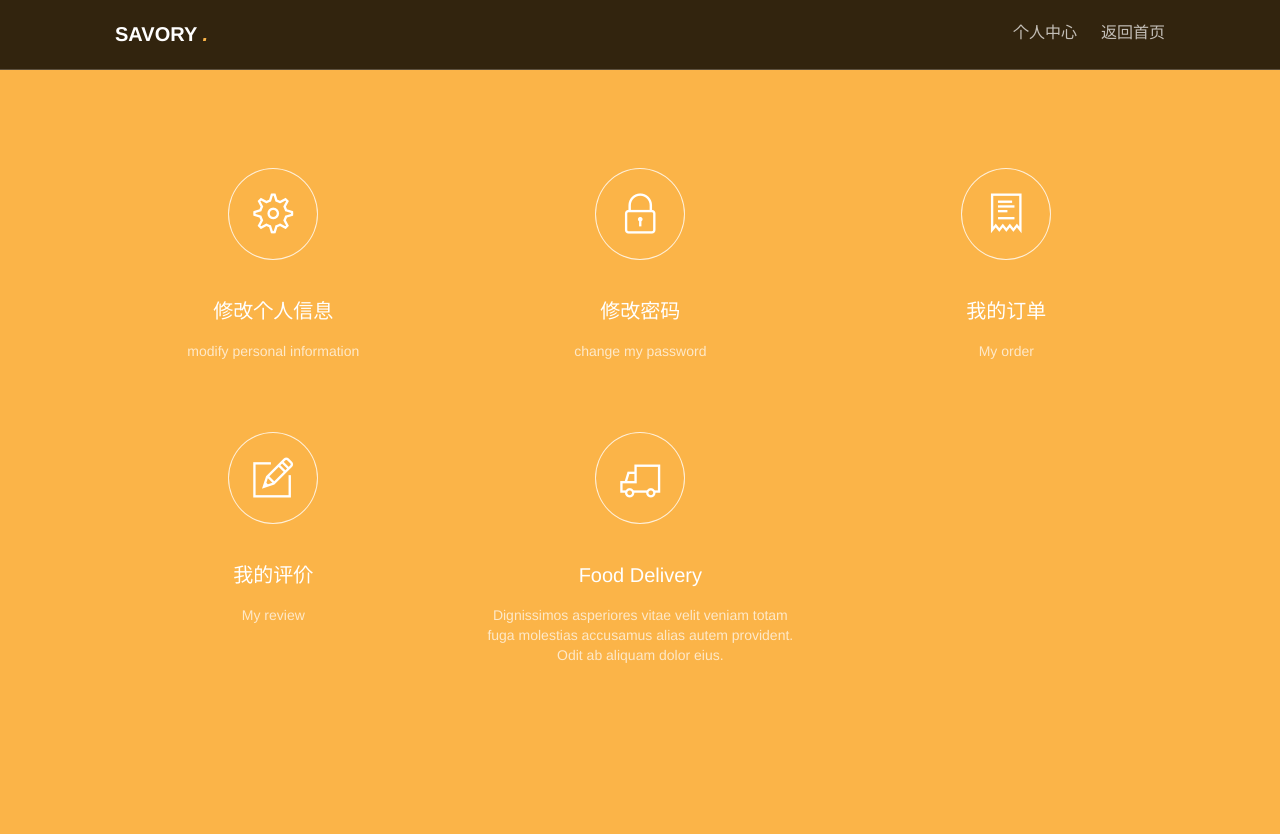
After one commit to databaseCourseDesign/OrderOnlineSys, a Flask app: page /personal in a window 1280 px wide. The commit adds this page. Run offline with Flask 2, Linux system fonts and the light colour scheme; some libraries are stand-ins or nearby versions.

Commit message:
添加“个人中心”页面，完成个人中心-修改个人信息功能

```diff
--- a/app.py
+++ b/app.py
@@ -1,6 +1,7 @@
 #-*- coding=utf-8 -*-
 from flask import Flask, render_template, request, redirect, url_for, flash
 from werkzeug.utils import secure_filename
+import MySQLdb
 import os
 import sys
 import importlib
@@ -8,11 +9,53 @@ importlib.reload(sys)
 
 app = Flask(__name__)
 
+# 全局变量
+username = "TJU"
+userRole = "CUSTOMER"
+
 @app.route('/')
 @app.route('/index')
 def indexpage():
 	return render_template('index.html')
 
+# 登录页面
+@app.route('/login')
+def loginPage():
+	return render_template('login.html')
+
+# 个人中心页面
+@app.route('/personal')
+def personalPage():
+    return render_template('personal.html')
+
+# 修改个人信息页面
+@app.route('/ModifyPersonalInfo', methods=['GET', 'POST'])
+def ModifyPersonalInfo():
+    if request.method == 'GET':
+        return render_template('ModifyPersonalInfo.html', username=username)
+    if request.method =='POST':
+        msg=""
+        # username = request.form['username']
+        address = request.form['address']
+        phonenum = request.form['phonenum']
+        db = MySQLdb.connect("localhost", "root", "", "pandb", charset='utf8')
+        cursor = db.cursor()
+        try:
+            cursor.execute("use appDB")
+        except:
+            print("Error: unable to use database!")
+        sql = "Update {} SET address = '{}', phone = '{}' where username = '{}'".format(userRole, address, phonenum, username)
+        try:
+            cursor.execute(sql)
+            db.commit()
+            # print("修改个人信息成功")
+            msg="done"
+        except ValueError as e:
+            print("--->", e)
+            print("修改个人信息失败")
+            msg="fail"
+        return render_template('ModifyPersonalInfo.html', messages=msg)
+
 
 if __name__ == '__main__':
     app.run(host='0.0.0.0',port='9090')
--- /dev/null
+++ b/static/css/personal.css
@@ -0,0 +1,13 @@
+/* .listbkg {
+  width: 100%;
+  height: auto;
+  background-color: #FBB448;
+} */
+/* .navbkg {
+  width: 100%;
+  height: 69px;
+  background-color: #000;
+} */
+a :hover{
+  text-decoration: none;
+}
--- a/static/css/style.css
+++ b/static/css/style.css
@@ -817,8 +817,27 @@ form label {
 }
 #gtco-features .feature-center h3 {
   font-weight: 400;
-  color: #fff;
-}
+  font-size: 20px;
+  color: #fff;
+}
+#gtco-features .feature-center a h3 {
+  font-weight: 400;
+  font-size: 20px;
+  color: #fff;
+}
+#gtco-features .feature-center a {
+  text-decoration: none;
+  font-weight: 400;
+  font-size: 20px;
+  color: #fff;
+}
+#gtco-features .feature-center a:hover {
+  text-decoration: none;
+  font-weight: 400;
+  font-size: 20px;
+  color: #fff;
+}
+
 #gtco-features .feature-center p {
   color: rgba(255, 255, 255, 0.7);
 }
@@ -868,7 +887,8 @@ form label {
 .feature-center h3 {
   font-size: 22px;
   margin-bottom: 20px;
-  color: #FBB448;
+  /* color: #FBB448; */
+  color: white;
   position: relative;
 }
 
--- /dev/null
+++ b/templates/personal.html
@@ -0,0 +1,139 @@
+<!DOCTYPE html>
+<html lang="en">
+<head>
+    <meta charset="UTF-8">
+    <meta name="viewport" content="width=device-width, initial-scale=1.0">
+    <title>个人中心</title>
+    <link rel="stylesheet" href="static/css/personal.css">
+    <link rel="stylesheet" href="{{ url_for('static', filename='css/style.css') }}">
+    <script src="static/js/modernizr-2.6.2.min.js"></script>
+
+    <link href="https://fonts.googleapis.com/css?family=Lato:300,400,700" rel="stylesheet">
+	<link href="https://fonts.googleapis.com/css?family=Kaushan+Script" rel="stylesheet">
+	<!-- Animate.css -->
+	<link rel="stylesheet" href="{{ url_for('static', filename='css/animate.css') }}">
+	<!-- Icomoon Icon Fonts-->
+	<link rel="stylesheet" href="{{ url_for('static', filename='css/icomoon.css') }}">
+	<!-- Themify Icons-->
+	<link rel="stylesheet" href="{{ url_for('static', filename='css/themify-icons.css') }}">
+	<!-- Bootstrap  -->
+	<link rel="stylesheet" href="{{ url_for('static', filename='css/bootstrap.css') }}">
+	<!-- Magnific Popup -->
+	<link rel="stylesheet" href="{{ url_for('static', filename='css/magnific-popup.css') }}">
+	<!-- Bootstrap DateTimePicker -->
+	<link rel="stylesheet" href="static/css/bootstrap-datetimepicker.min.css">
+	<!-- Owl Carousel  -->
+	<link rel="stylesheet" href="{{ url_for('static', filename='css/owl.carousel.min.css') }}">
+	<link rel="stylesheet" href="{{ url_for('static', filename='css/owl.theme.default.min.css') }}">
+
+</head>
+<body>
+	<div class="navbkg" >
+    <nav class="gtco-nav" role="navigation" style="background-color: rgba(0, 0, 0, 0.8);">
+        <div class="gtco-container">
+            <div class="row">
+                <div class="col-sm-4 col-xs-12">
+                    <div id="gtco-logo"><a href="index.html">Savory <em>.</em></a></div>
+                </div>
+                <div class="col-xs-8 text-right menu-1">
+                    <ul>
+                        <li class="has-dropdown">
+                            <a href="personal.html">个人中心</a>
+                            <ul class="dropdown">
+								<li><a href="ModifyPersonalInfo.html">修改个人信息</a></li>
+								<li><a href="#">修改密码</a></li>
+                                <li><a href="#">我的订单</a></li>
+                                <li><a href="#">历史订单</a></li>
+                                <li><a href="#">我的评价</a></li>
+                                <li><a href="#">发表评价</a></li>
+                            </ul>
+						</li>
+						<li><a href="index">返回首页</a></li>
+                    </ul>
+                </div>
+            </div>
+        </div>
+	</nav>
+	</div>
+
+	<div id="gtco-features">
+	<div class="gtco-container">
+	<div class="row" style="margin-top: 70px; background-color: #FBB448;">
+		<div class="col-md-4 col-sm-6" >
+			<div class="feature-center animate-box" data-animate-effect="fadeIn">
+				<span class="icon">
+					<i class="ti-settings"></i>
+				</span>
+				<a href="ModifyPersonalInfo" style="text-decoration: none;"><h3>修改个人信息</h3></a>
+				<p>modify personal information</p>
+			</div>
+		</div>
+		<div class="col-md-4 col-sm-6">
+			<div class="feature-center animate-box" data-animate-effect="fadeIn">
+				<span class="icon">
+					<i class="ti-lock"></i>
+				</span>
+				<a href="changePsw" style="text-decoration: none;"><h3>修改密码</h3></a>
+				<p>change my password</p>
+			</div>
+		</div>
+		<div class="col-md-4 col-sm-6">
+			<div class="feature-center animate-box" data-animate-effect="fadeIn">
+				<span class="icon">
+					<i class="ti-receipt"></i>
+				</span>
+				<h3>我的订单</h3>
+				<p>My order</p>
+			</div>
+		</div>
+		<div class="col-md-4 col-sm-6">
+			<div class="feature-center animate-box" data-animate-effect="fadeIn">
+				<span class="icon">
+					<i class="ti-pencil-alt"></i>
+				</span>
+				<h3>我的评价</h3>
+				<p>My review</p>
+			</div>
+		</div>
+		<div class="col-md-4 col-sm-6">
+			<div class="feature-center animate-box" data-animate-effect="fadeIn">
+				<span class="icon">
+					<i class="ti-truck"></i>
+				</span>
+				<h3>Food Delivery</h3>
+				<p>Dignissimos asperiores vitae velit veniam totam fuga molestias accusamus alias autem provident. Odit ab aliquam dolor eius.</p>
+			</div>
+		</div>
+	</div>
+	</div>
+	</div>
+
+
+    	<!-- jQuery -->
+	<script src="static/js/jquery.min.js"></script>
+	<!-- jQuery Easing -->
+	<script src="static/js/jquery.easing.1.3.js"></script>
+	<!-- Bootstrap -->
+	<script src="static/js/bootstrap.min.js"></script>
+	<!-- Waypoints -->
+	<script src="static/js/jquery.waypoints.min.js"></script>
+	<!-- Carousel -->
+	<script src="static/js/owl.carousel.min.js"></script>
+	<!-- countTo -->
+	<script src="static/js/jquery.countTo.js"></script>
+
+	<!-- Stellar Parallax -->
+	<script src="static/js/jquery.stellar.min.js"></script>
+
+	<!-- Magnific Popup -->
+	<script src="static/js/jquery.magnific-popup.min.js"></script>
+	<script src="static/js/magnific-popup-options.js"></script>
+
+	<script src="static/js/moment.min.js"></script>
+	<script src="static/js/bootstrap-datetimepicker.min.js"></script>
+
+
+	<!-- Main -->
+	<script src="static/js/main.js"></script>
+</body>
+</html>
```
Also changed, not shown: templates/ModifyPersonalInfo.html (added, +144 -0 lines).
